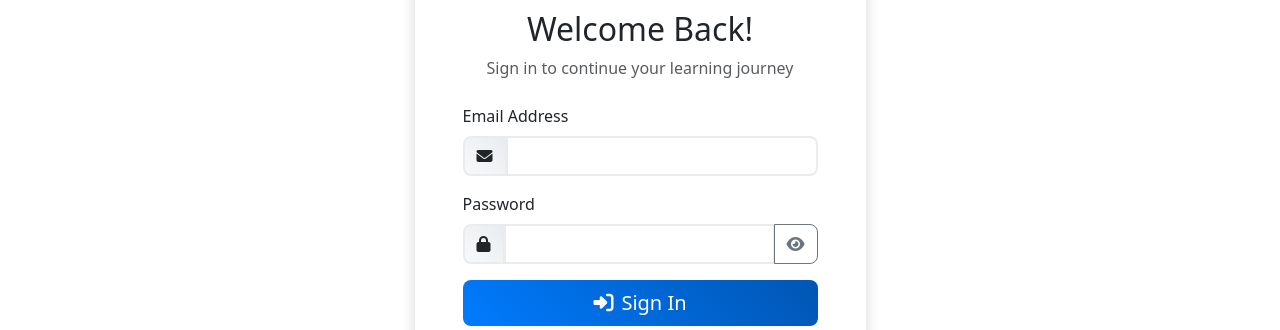
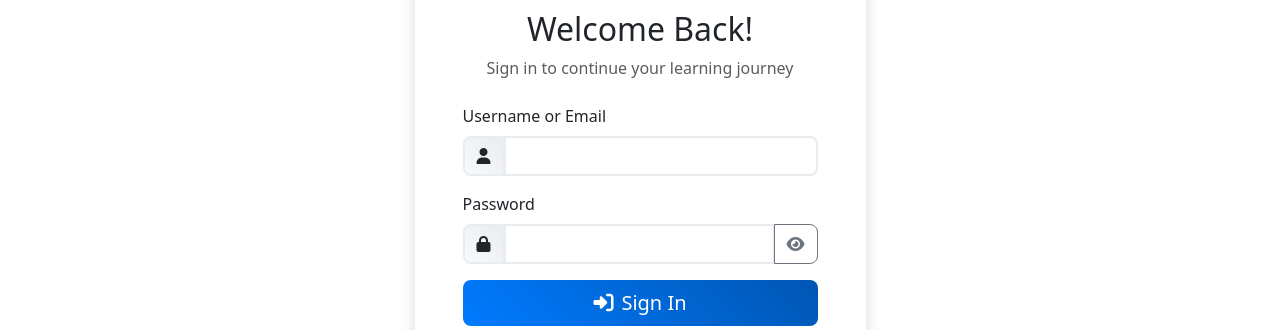
Before and after one commit to touseef7878/AI-Quiz-APP, a Flask app: page /auth/login in a window 1280 px wide. Shown: the part 188-518 px from the top of the page. Run offline with Flask 3, Linux system fonts and the light colour scheme.

Commit message:
updated auth

```diff
--- a/routes/auth.py
+++ b/routes/auth.py
@@ -1,6 +1,7 @@
 from flask import Blueprint, render_template, request, redirect, url_for, flash, jsonify
 from flask_login import login_user, logout_user, login_required, current_user
 from models import User, db
+from sqlalchemy import or_
 from werkzeug.security import check_password_hash
 
 auth_bp = Blueprint('auth', __name__)
@@ -13,13 +14,13 @@ def login():
     if request.method == 'POST':
         if request.is_json:
             data = request.get_json()
-            email = data.get('email')
+            identifier = data.get('identifier')
             password = data.get('password')
         else:
-            email = request.form.get('email')
+            identifier = request.form.get('identifier')
             password = request.form.get('password')
 
-        user = User.query.filter_by(email=email).first()
+        user = User.query.filter(or_(User.username == identifier, User.email == identifier)).first()
 
         if user and user.check_password(password):
             login_user(user, remember=True)
@@ -29,8 +30,8 @@ def login():
             return redirect(url_for('main.dashboard'))
         else:
             if request.is_json:
-                return jsonify({'success': False, 'message': 'Invalid email or password'}), 401
-            flash('Invalid email or password', 'error')
+                return jsonify({'success': False, 'message': 'Invalid username/email or password'}), 401
+            flash('Invalid username/email or password', 'error')
 
     return render_template('auth/login.html')
 
--- a/templates/auth/login.html
+++ b/templates/auth/login.html
@@ -15,10 +15,10 @@
 
                 <form id="loginForm" method="POST">
                     <div class="mb-3">
-                        <label for="email" class="form-label">Email Address</label>
+                        <label for="identifier" class="form-label">Username or Email</label>
                         <div class="input-group">
-                            <span class="input-group-text"><i class="fas fa-envelope"></i></span>
-                            <input type="email" class="form-control" id="email" name="email" required>
+                            <span class="input-group-text"><i class="fas fa-user"></i></span>
+                            <input type="text" class="form-control" id="identifier" name="identifier" required>
                         </div>
                     </div>
 
@@ -74,27 +74,16 @@ document.addEventListener('DOMContentLoaded', function() {
     // Form validation
     const form = document.getElementById('loginForm');
     form.addEventListener('submit', function(e) {
-        const email = document.getElementById('email').value;
+        const identifier = document.getElementById('identifier').value;
         const password = document.getElementById('password').value;
 
-        if (!email || !password) {
+        if (!identifier || !password) {
             e.preventDefault();
             window.QuizApp.showAlert('Please fill in all fields', 'danger');
             return;
         }
-
-        if (!isValidEmail(email)) {
-            e.preventDefault();
-            showAlert('Please enter a valid email address', 'danger');
-            return;
-        }
     });
 });
-
-function isValidEmail(email) {
-    const emailRegex = /^[^\s@]+@[^\s@]+\.[^\s@]+$/;
-    return emailRegex.test(email);
-}
 
 function showAlert(message, type) {
     const alertContainer = document.createElement('div');
```
Also changed, not shown: instance/site.db.
